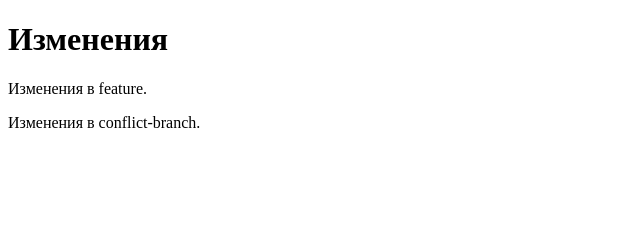
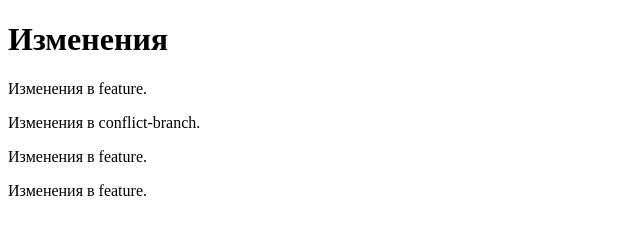
Before and after one commit to AdrianDmitruk/gittask, a plain HTML site: page index.html in a window 1280 px wide. Shown: the whole page, without its empty margins (0-640 px from the left). Drawn offline with Linux system fonts and the light colour scheme.

Commit message:
new_featcher

```diff
--- a/index.html
+++ b/index.html
@@ -9,5 +9,7 @@
     <h1>Изменения</h1>
     <p>Изменения в feature.</p>
     <p>Изменения в conflict-branch.</p>
+    <p>Изменения в feature.</p>
+    <p>Изменения в feature.</p>
   </body>
 </html>
```
